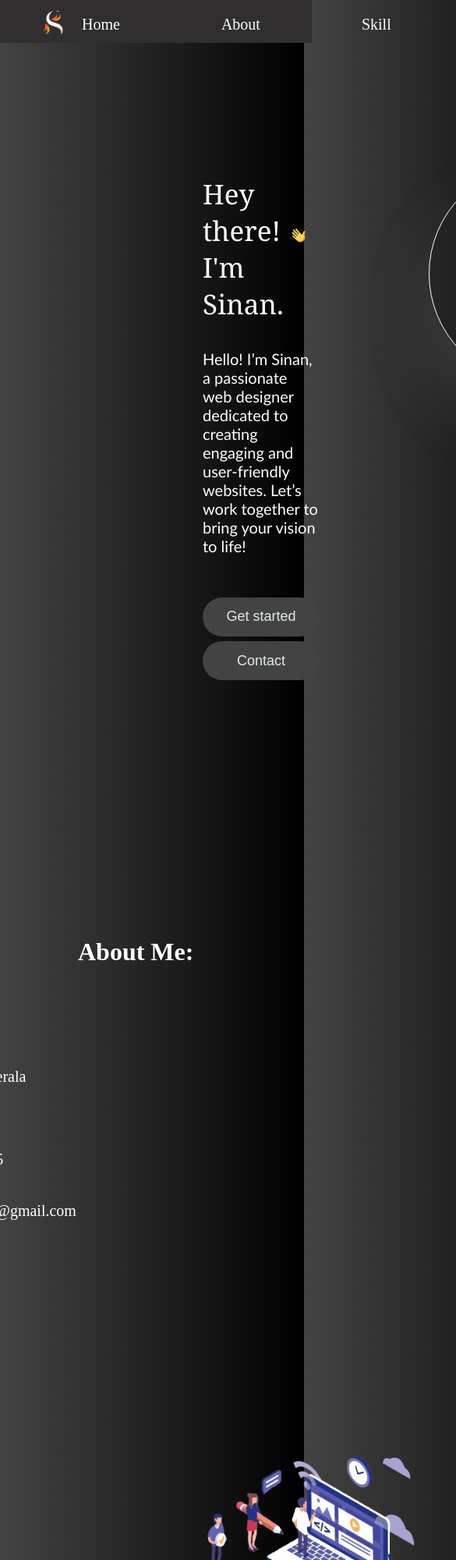
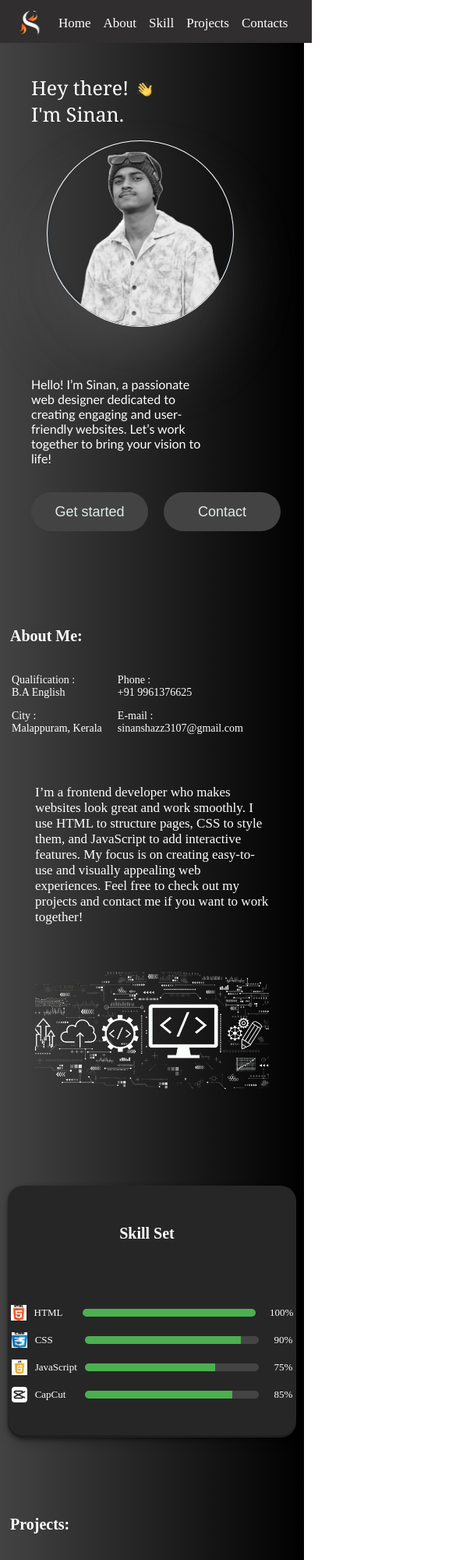
Before and after one commit to mohdsinan1/portfolio, a plain HTML site: page index.html in a window 390 px wide. Shown: the top 2000 px of the page at 78% size, 585 px wide, since content can reach past the window. Drawn offline with nearby package versions, Linux system fonts and the light colour scheme.

Commit message:
changed to responsive

```diff
--- a/index.html
+++ b/index.html
@@ -9,11 +9,10 @@
   <link rel="stylesheet" href="https://cdnjs.cloudflare.com/ajax/libs/font-awesome/6.6.0/css/all.min.css"
     integrity="sha512-Kc323vGBEqzTmouAECnVceyQqyqdsSiqLQISBL29aUW4U/M7pSPA/gEUZQqv1cwx4OnYxTxve5UMg5GT6L4JJg=="
     crossorigin="anonymous" referrerpolicy="no-referrer" />
-    <script type="text/javascript"
-    src="https://cdn.jsdelivr.net/npm/@emailjs/browser@4/dist/email.min.js">
+  <script type="text/javascript" src="https://cdn.jsdelivr.net/npm/@emailjs/browser@4/dist/email.min.js">
   </script>
   <script type="text/javascript">
-(function(){
+    (function () {
       emailjs.init({
         publicKey: "VRLLRI7eHFBr0fVJB",
       });
@@ -27,7 +26,7 @@
 
       <div class="navbar">
         <div class="low">
-          <img src="jii.png">
+          <a href="#"><img src="jii.png"></a>
         </div>
         <div class="boss">
           <div><a href="#">Home</a></div>
@@ -75,7 +74,7 @@
         </div>
       </div>
 
-      <div>
+      <div class="drop">
         <p class="less">I’m a frontend developer who makes websites look great and work smoothly. I use HTML to
           structure
           pages, CSS to style them, and JavaScript to add interactive features. My focus is on creating easy-to-use and
@@ -86,7 +85,7 @@
       </div>
     </div>
 
-    <div><img class="skk" src="sk-removebg-preview.png"></div>
+    <div class="skk-div"><img class="skk" src="CE0060b-removebg-preview.png"></div>
   </div>
   <div id="skill"></div>
   <div class="skill-set-container">
@@ -133,10 +132,14 @@
     </div>
 
   </div>
+  <div class="
+
+"></div>
 
   <h1 id="project">Projects:</h1>
 
-  <div class="project" >
+  <div class="project">
+    <div class="sahh">
       <div>
         <img src="Screenshot 2024-09-09 104124.png" alt="">
         <h2>Airbnb</h2>
@@ -155,6 +158,7 @@
         <p>
           Stack used: HTML,CSS,JavaScript
         </p>
+      </div>
     </div>
 
   </div><br>
--- a/thetwo.css
+++ b/thetwo.css
@@ -2,14 +2,16 @@ body {
     margin: 0;
     background-image: linear-gradient(to right, #434343 0%, black 100%);
 }
-html{
+
+html {
     scroll-behavior: smooth;
 }
 
-a{
+a {
     text-decoration: none;
     color: white;
 }
+
 .navbar {
     display: flex;
     justify-content: space-between;
@@ -22,11 +24,13 @@ a{
     padding: 10px 5px;
     margin-right: 50px;
 }
-.nii{
+
+.nii {
     padding: 50px 0;
     margin-top: 0;
     margin-left: 0;
 }
+
 .pro {
     width: 280px;
     height: 280px;
@@ -40,17 +44,20 @@ a{
         rgba(0, 0, 0, 0.3) 0px 30px 60px -30px,
         rgba(10, 37, 64, 0.35) 0px -2px 6px 0px inset;
 }
+
 .log {
     width: 100px;
     height: 80px;
 }
-.low img{
+
+.low img {
     margin: -10px;
     height: 55px;
     width: 70px;
     object-fit: contain;
     margin-left: 30px;
 }
+
 .boss {
     display: flex;
     gap: 130px;
@@ -61,12 +68,14 @@ a{
     font-weight: 500;
     color: white;
 }
+
 .sup {
     width: 30px;
     height: 20px;
     top: 130px;
     margin: -2px;
 }
+
 .namee {
     font-size: 35px;
     font-weight: 500;
@@ -76,6 +85,7 @@ a{
     bottom: 70px;
     color: white;
 }
+
 .jabb {
     width: 60%;
     margin: 180px;
@@ -83,6 +93,7 @@ a{
     display: flex;
     justify-content: space-around;
 }
+
 .nazz button {
     width: 150px;
     height: 50px;
@@ -92,6 +103,7 @@ a{
     color: #dfece9;
     background-color: rgb(68, 67, 67);
 }
+
 .nazz button:hover {
     color: rgb(1, 1, 1);
     background-color: rgb(125, 173, 174);
@@ -106,6 +118,7 @@ a{
         "Lucida Sans", Arial, sans-serif;
     color: white;
 }
+
 .abbout {
     display: flex;
     width: 100%;
@@ -113,28 +126,33 @@ a{
     color: white;
     align-items: center;
 }
+
 .lap {
     display: flex;
     flex-wrap: wrap;
     padding-left: 150px;
     gap: 20px;
 }
+
 .less {
     margin: 100px;
     font-size: 25px;
     padding: 40px;
 }
-h1{
+
+h1 {
     margin-top: 100px;
     margin-left: 100px;
     color: white;
 }
+
 .skk {
-    height: 300px;
-    margin: 50px;
+    height: 200px;
+    margin: 200px;
 }
+
 .skill-set-container {
-    background-color: rgba(38,38,38,255);
+    background-color: rgba(38, 38, 38, 255);
     padding: 30px;
     box-shadow: rgba(0, 0, 0, 0.4) 0px 2px 4px,
         rgba(0, 0, 0, 0.3) 0px 7px 13px -3px, rgba(0, 0, 0, 0.2) 0px -3px 0px inset;
@@ -142,46 +160,56 @@ h1{
     width: 800px;
     text-align: center;
     color: white;
-    margin:100px auto;
+    margin: 100px auto;
 }
-.skill-set-container span{
+
+.skill-set-container span {
     font-size: 18px;
 }
+
 .skill-set-container h1 {
     margin-bottom: 30px;
 }
+
 .skill {
     display: flex;
     align-items: center;
     justify-content: space-around;
     margin-bottom: 15px;
 }
+
 .skill-label {
     display: flex;
     align-items: center;
     width: 120px;
 }
+
 .skill-label img {
     width: 50px;
     margin-right: 10px;
 }
+
 .progress-bar {
     width: 60%;
     background-color: #444;
     border-radius: 10px;
     overflow: hidden;
 }
+
 .progress {
     height: 10px;
     background-color: #4caf50;
 }
+
 .percentage {
     margin-left: 10px;
 }
+
 .koop {
     text-align: center;
     color: rgb(228, 218, 201);
 }
+
 .fine {
     width: 400px;
     height: 150px;
@@ -190,6 +218,7 @@ h1{
     box-shadow: rgba(0, 0, 0, 0.4) 0px 2px 4px,
         rgba(0, 0, 0, 0.3) 0px 7px 13px -3px, rgba(0, 0, 0, 0.2) 0px -3px 0px inset;
 }
+
 .looo {
     display: flex;
     margin: auto;
@@ -197,16 +226,26 @@ h1{
     height: 160px;
     justify-content: center;
 }
+
 .project {
     display: grid;
     grid-template-columns: 1fr 1fr 1fr;
     margin: auto;
     column-gap: 20px;
+
     width: 1300px;
     color: #373333;
     align-items: center;
     padding-top: 200px;
     padding-bottom: 230px;
+}
+.sahh{
+    display: flex;
+    justify-content: center;
+    width: 90%;
+    margin-left: 100px;
+    column-gap: 100px;
+
 }
 .project div {
     background-color: rgb(59, 59, 59);
@@ -216,21 +255,26 @@ h1{
         rgba(0, 0, 0, 0.3) 0px 7px 13px -3px, rgba(0, 0, 0, 0.2) 0px -3px 0px inset;
     border-radius: 10px;
 }
+
 .project div img {
     height: 200px;
     object-fit: cover;
     width: 300px;
     border-radius: 10px;
 }
+
 .contact {
     padding-bottom: 200px;
 }
+
 .lap {
     font-size: 20px;
 }
+
 .book {
     height: 500px;
 }
+
 .alii {
     display: flex;
     justify-content: center;
@@ -241,6 +285,7 @@ h1{
     box-shadow: rgba(0, 0, 0, 0.4) 0px 2px 4px,
         rgba(0, 0, 0, 0.3) 0px 7px 13px -3px, rgba(0, 0, 0, 0.2) 0px -3px 0px inset;
 }
+
 .one {
     width: 300px;
     display: flex;
@@ -249,6 +294,7 @@ h1{
     justify-content: center;
     padding: 20px;
 }
+
 .two {
     color: black;
     display: flex;
@@ -259,26 +305,31 @@ h1{
     border-radius: 0 20px 20px 0;
     justify-content: center;
 }
+
 .letter {
     width: 300px;
     height: 120px;
     object-fit: contain;
     padding-top: 30px;
 }
+
 .icon {
     display: flex;
     column-gap: 30px;
     font-size: large;
 }
+
 h3 {
     color: #18191a;
     font-size: x-large;
     font-weight: 1000px;
 }
+
 .benn {
     color: #fff;
     size: 20px;
 }
+
 .sendd {
     width: 80px;
     height: 50px;
@@ -289,14 +340,153 @@ h3 {
     margin-top: 15px;
     cursor: pointer;
 }
+
 .icon i {
     font-size: 25px;
 }
+
 .two div input {
     width: 220px;
     height: 25px;
 }
+
 .two div textarea {
     width: 220px;
     height: 60px;
 }
+
+@media screen and (max-width:600px) {
+    .navbar {
+        justify-content: flex-start;
+        width: 100vw;
+    }
+
+    .boss {
+        gap: 16px;
+        font-size: 17px;
+    }
+
+    .low img {
+        margin-left: 0;
+    }
+
+    .jabb {
+        display: flex;
+
+        margin: -40px;
+        margin-top: 60px;
+    }
+
+    .namee {
+        font-size: 25px;
+        width: 100%;
+    }
+
+    .paraa {
+        font-size: 16px;
+        margin-top: 320px;
+    }
+
+    .nazz {
+        display: flex;
+        font-size: 15px;
+        column-gap: 20px;
+
+
+    }
+
+    .pro {
+        position: absolute;
+        right: 60px;
+        width: 238px;
+        height: 237px;
+        margin-top: 120px;
+
+    }
+
+    h1 {
+        font-size: 20px;
+        margin: 13px;
+    }
+
+    .abbout {
+
+        flex-direction: column;
+
+    }
+
+    .lap {
+        padding-left: 0;
+        margin: 10px;
+        font-size: 14px;
+    }
+
+    .drop {
+        font-size: 5px;
+    }
+
+    .less {
+        margin: 0;
+        width: 300px;
+        font-size: 17px;
+    }
+
+    .skk {
+        height: 150px;
+        width: 300px;
+        object-fit: cover;
+        margin: 20px;
+
+    }
+
+    .skill-set-container {
+        width: 95%;
+        padding: 0;
+        padding-bottom: 30px;
+    }
+
+    .skill-label img {
+        width: 20px;
+        height: 20px;
+    }
+
+    .skill-set-container span {
+        font-size: 13px;
+    }
+
+    .skill-label {
+        width: 85px;
+    }
+
+    .project {
+        flex-direction: column;
+        padding-top: 70px;
+        margin-left: 50px;
+        gap: 100px;
+        width: auto;
+    }
+
+    .sahh {
+
+        display: flex;
+        gap: 40px;
+        flex-direction: column;
+        margin-left: 0;
+
+    }
+
+    .alii {
+        flex-direction: column;
+        width: 100%;
+    }
+
+    .two {
+        width: 90%;
+        margin: auto;
+        border-radius: 20px;
+    }
+    .sendd{
+        margin-left: 70px;
+        margin-bottom: 20PX;
+    }
+}
```
Also changed, not shown: CE0060b-removebg-preview.png (added). Lines whose indentation alone changed are shown as unchanged.
